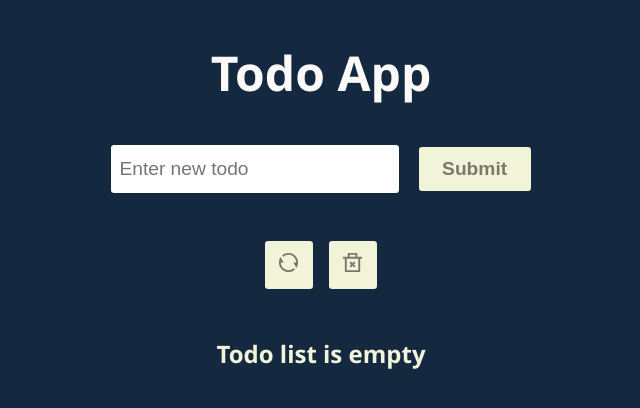
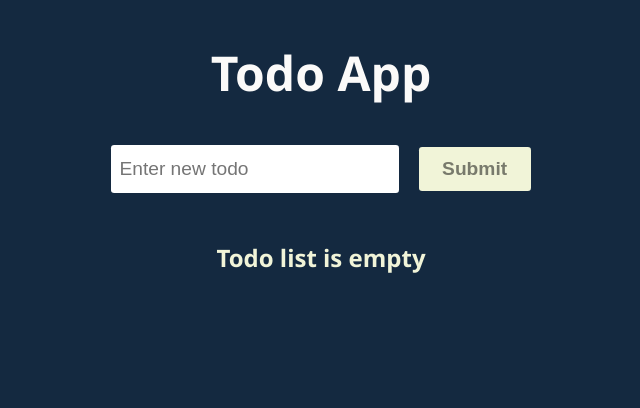
Before and after one commit to Waldemar-00/react-again, a React (Create React App) app in the folder 25-todo-app-2.0/: page / in a window 1280 px wide. Shown: the top 408 px of the page, without its empty margins (319-959 px from the left). Built offline with nearby package versions, Linux system fonts and the light colour scheme.

Commit message:
Realized conditional display the button block.

```diff
--- a/25-todo-app-2.0/src/App.css
+++ b/25-todo-app-2.0/src/App.css
@@ -1,3 +1,7 @@
 .App {
   text-align: center;
 }
+.empty {
+  color: #f1f4d8;
+  margin-top: 3rem;
+}
--- a/25-todo-app-2.0/src/App.js
+++ b/25-todo-app-2.0/src/App.js
@@ -35,10 +35,14 @@ function App() {
     <div className='App'>
       <Heading />
       <TodoForm getInputValue={getInputValue} />
-      <TodoActions
-        handleDeleteAllNotes={handleDeleteAllNotes}
-        handleDeleteDoneNotes={handleDeleteDoneNotes}
-      />
+      {notes.length ? (
+        <TodoActions
+          handleDeleteAllNotes={handleDeleteAllNotes}
+          handleDeleteDoneNotes={handleDeleteDoneNotes}
+        />
+      ) : (
+        <h2 className='empty'>Todo list is empty</h2>
+      )}
       <TodoList
         className='todoList'
         notes={notes}
--- a/25-todo-app-2.0/src/components/Todos/TodoList.js
+++ b/25-todo-app-2.0/src/components/Todos/TodoList.js
@@ -2,7 +2,6 @@ import { RiTodoFill, RiDeleteBin2Line } from 'react-icons/ri'
 import { FaCheck } from 'react-icons/fa'
 import styles from './TodoList.module.css'
 function TodoList({ notes, handleDeleteNote, handleToggleDone }) {
-  if (!notes.length) return <h2 className={styles.empty}>Todo list is empty</h2>
   return (
     <ul className={styles.todoList}>
       {notes.map((note) => (
--- a/25-todo-app-2.0/src/components/Todos/TodoList.module.css
+++ b/25-todo-app-2.0/src/components/Todos/TodoList.module.css
@@ -2,10 +2,7 @@
   list-style: none;
   margin-top: 3rem;
 }
-.empty {
-  color: #f1f4d8;
-  margin-top: 3rem;
-}
+
 .todoList li {
   display: flex;
   align-items: center;
```
